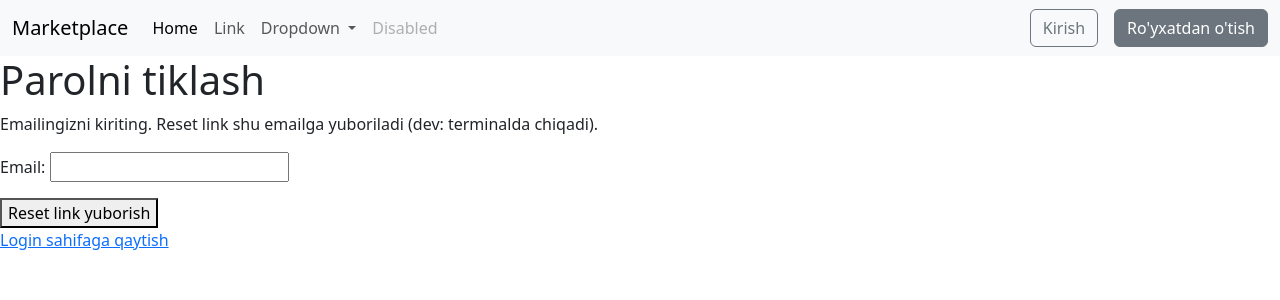
After one commit to muhammadmirzovm/E-commerce-New-Zealand-, a Django app: page /accounts/password-reset/ in a window 1280 px wide. The commit adds this page. Shown: the top 300 px of the page. Run offline with Django 5.2, Linux system fonts and the light colour scheme.

Commit message:
parolni tiklash va o`zgartirish qo`shildi

```diff
--- a/accounts/urls.py
+++ b/accounts/urls.py
@@ -1,5 +1,6 @@
 from django.urls import path
 from . import views
+from django.contrib.auth import views as auth_views
 
 urlpatterns = [
    path("signup/", views.SignUpView.as_view(), name="signup"),
@@ -7,5 +8,31 @@ urlpatterns = [
    path("logout/", views.CustomLogoutView.as_view(), name="logout"),
    path("profile/", views.ProfileDetailView.as_view(), name="profile"),
    path("profile/edit/", views.ProfileUpdateView.as_view(), name="profile_edit"),
+   path("password-reset/",auth_views.PasswordResetView.as_view(
+           template_name="accounts/password_reset_form.html",
+           email_template_name="accounts/password_reset_email.txt",
+           success_url="/accounts/password-reset/done/",
+       ),name="password_reset",),
+   path("password-reset/done/",auth_views.PasswordResetDoneView.as_view(
+           template_name="accounts/password_reset_done.html",
+       ),name="password_reset_done",),
+   path("reset/<uidb64>/<token>/",
+       auth_views.PasswordResetConfirmView.as_view(
+           template_name="accounts/password_reset_confirm.html",
+           success_url="/accounts/reset/done/",),
+       name="password_reset_confirm",),
+   path("reset/done/",auth_views.PasswordResetCompleteView.as_view(
+           template_name="accounts/password_reset_complete.html",),
+       name="password_reset_complete",),
+   path(
+   "password-change/",
+   auth_views.PasswordChangeView.as_view(
+       template_name="accounts/password_change_form.html",
+       success_url="done/",),name="password_change",),
+path(
+   "password-change/done/",
+   auth_views.PasswordChangeDoneView.as_view(
+       template_name="accounts/password_change_done.html",),
+   name="password_change_done",),
 
 ]
--- a/config/settings.py
+++ b/config/settings.py
@@ -129,6 +129,7 @@ MAILERS = {
         'BACKEND': 'django.core.mail.backends.console.EmailBackend',
     },
 }
+DEFAULT_FROM_EMAIL = "noreply@marketplace.local"
 
 
 AUTH_USER_MODEL = "accounts.User"
--- a/templates/accounts/login.html
+++ b/templates/accounts/login.html
@@ -9,5 +9,6 @@
        <button type="submit">Kirish</button>
    </form>
    <p>Akkount yo‘qmi?<a href="{% url 'signup' %}">Ro'yxatdan o'tish</a></p>
+   <p>Parolni unutdingizmi ? <a href="{% url 'password_reset' %}">Parolni tiklash</a></p>
 </div>
 {% endblock %}
--- /dev/null
+++ b/templates/accounts/password_reset_email.txt
@@ -0,0 +1,6 @@
+Assalomu alaykum!
+
+Parolni tiklash uchun quyidagi linkga kiring:
+{{ protocol }}://{{ domain }}{% url 'password_reset_confirm' uidb64=uid token=token %}
+
+Agar siz so‘ramagan bo‘lsangiz, bu xabarni e’tiborsiz qoldiring.
--- /dev/null
+++ b/templates/accounts/password_reset_form.html
@@ -0,0 +1,19 @@
+{% extends "base.html" %}
+<!--  -->
+{% block title %}Parolni tiklash{% endblock %}
+<!--  -->
+{% block content %}
+<div>
+  <h1>Parolni tiklash</h1>
+  <p>
+    Emailingizni kiriting. Reset link shu emailga yuboriladi (dev: terminalda
+    chiqadi).
+  </p>
+  <form method="post">
+    {% csrf_token %}
+     {{ form.as_p }}
+    <button type="submit">Reset link yuborish</button>
+  </form>
+  <p><a href="{% url 'login' %}">Login sahifaga qaytish</a></p>
+</div>
+{% endblock %}
--- a/templates/accounts/profile_detail.html
+++ b/templates/accounts/profile_detail.html
@@ -21,6 +21,10 @@
        <li><strong>Telefon:</strong> {{ profile_user.phone|default:"-" }}</li>
        <li><strong>Manzil:</strong> {{ profile_user.address|default:"-" }}</li></ul>
    <a class="btn btn-secondary" href="{% url 'profile_edit' %}">Profilni tahrirlash</a>
+   <a class="btn btn-dark" href="{% url 'password_change' %}">
+Parolni o‘zgartirish
+</a>
+
 </div>
     </div>
 {% endblock %}
```
Also changed, not shown: templates/accounts/password_change_done.html (added, +8 -0 lines), templates/accounts/password_change_form.html (added, +13 -0 lines), templates/accounts/password_reset_complete.html (added, +12 -0 lines), templates/accounts/password_reset_confirm.html (added, +17 -0 lines), templates/accounts/password_reset_done.html (added, +12 -0 lines), db.sqlite3.
